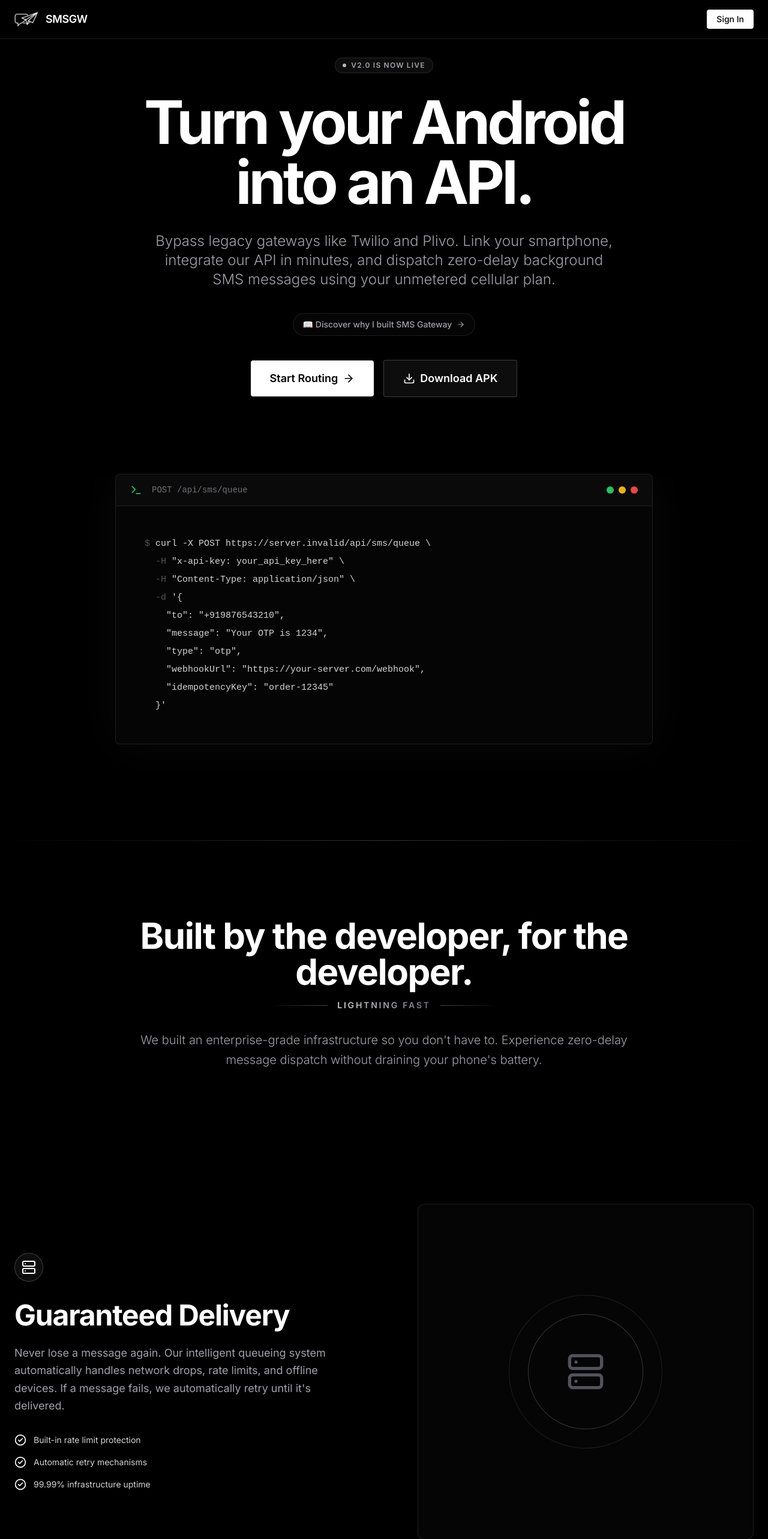
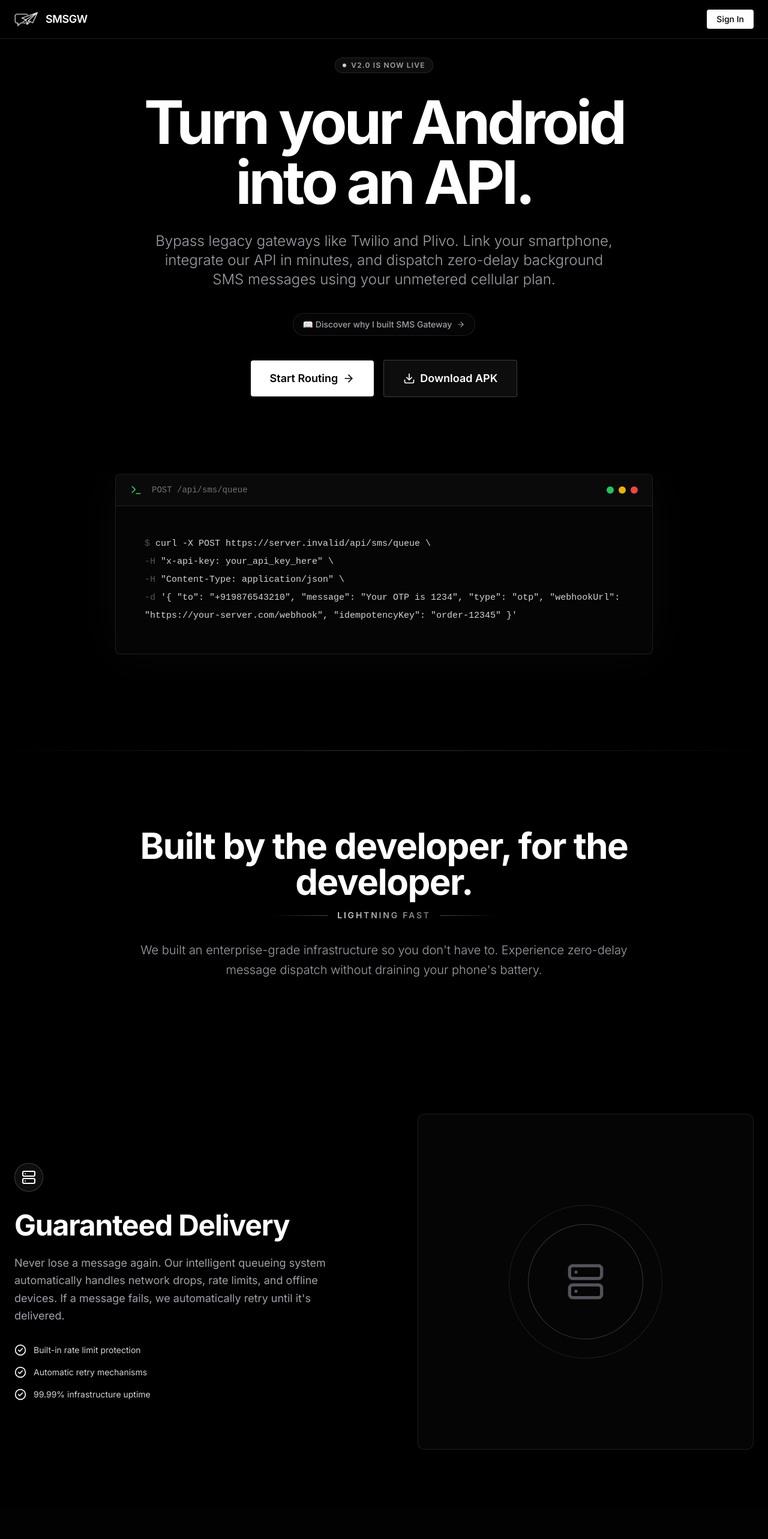
Before and after one commit to vinay-vk-kumar/sms-gateway, a React (Vite) app in the folder frontend/: page / in a window 1280 px wide. Shown: the top 2566 px of the page at 60% size. Built offline with nearby package versions, Linux system fonts and the light colour scheme; no server answers; what react-google-recaptcha-v3 would draw is missing.

Commit message:
fix(seo): switch to framer-motion MotionConfig for crawler detection

```diff
--- a/frontend/src/pages/Landing.jsx
+++ b/frontend/src/pages/Landing.jsx
@@ -5,9 +5,15 @@ import { Smartphone, Zap, Server, Shield, Globe, ArrowRight, Database, Terminal,
 
 const isBot = typeof navigator !== 'undefined' ? /bot|googlebot|crawler|spider|robot|crawling|google-inspectiontool/i.test(navigator.userAgent || '') : false;
 
+const MDiv = isBot ? 'div' : motion.div;
+const MNav = isBot ? 'nav' : motion.nav;
+const MH1 = isBot ? 'h1' : motion.h1;
+const MP = isBot ? 'p' : motion.p;
+const MSpan = isBot ? 'span' : motion.span;
+
 const StaggerContainer = ({ children, delayOffset = 0, className = "" }) => (
-  <motion.div
-    initial={isBot ? false : "hidden"}
+  <MDiv
+    initial={isBot ? undefined : "hidden"}
     whileInView="visible"
     viewport={{ once: true, margin: "0px 0px -50px 0px" }}
     variants={{
@@ -22,26 +28,25 @@ const StaggerContainer = ({ children, delayOffset = 0, className = "" }) => (
     className={className}
   >
     {children}
-  </motion.div>
+  </MDiv>
 );
 
-const FadeUp = ({ children, className = "" }) => (
-  <motion.div
+const FadeUp = ({ children, delay = 0, className = "" }) => (
+  <MDiv
     variants={{
       hidden: { opacity: 0, y: 30 },
-      visible: { opacity: 1, y: 0, transition: { duration: 0.8, ease: [0.21, 0.47, 0.32, 0.98] } }
+      visible: { opacity: 1, y: 0, transition: { duration: 0.8, delay, ease: [0.21, 0.47, 0.32, 0.98] } }
     }}
     className={className}
   >
     {children}
-  </motion.div>
+  </MDiv>
 );
 
 export default function Landing() {
   const { token } = useAuth();
   const navigate = useNavigate();
 
-  // Parallax for hero
   const { scrollY } = useScroll();
   const heroY = useTransform(scrollY, [0, 500], [0, 150]);
   const heroOpacity = useTransform(scrollY, [0, 300], [1, 0]);
@@ -49,22 +54,21 @@ export default function Landing() {
   return (
     <div className="min-h-screen bg-black text-white font-sans selection:bg-white/20 selection:text-white overflow-x-hidden">
 
-      {/* Nav */}
-      <motion.nav
-        initial={isBot ? false : { y: -100 }}
-        animate={{ y: 0 }}
-        transition={{ duration: 0.8, ease: [0.21, 0.47, 0.32, 0.98] }}
+      <MNav
+        initial={isBot ? undefined : { y: -100 }}
+        animate={isBot ? undefined : { y: 0 }}
+        transition={isBot ? undefined : { duration: 0.8, ease: [0.21, 0.47, 0.32, 0.98] }}
         className={`fixed top-0 left-0 right-0 z-50 border-b border-white/10 ${isBot ? 'bg-black' : 'bg-black/80 backdrop-blur-md'}`}
       >
         <div className="max-w-7xl mx-auto px-6 h-16 flex items-center justify-between">
           <div className="flex items-center gap-3">
-            <motion.div
-              whileHover={{ rotate: -10, scale: 1.05 }}
-              transition={{ duration: 0.3, ease: "easeInOut" }}
+            <MDiv
+              whileHover={isBot ? undefined : { rotate: -10, scale: 1.05 }}
+              transition={isBot ? undefined : { duration: 0.3, ease: "easeInOut" }}
               className="w-10 h-10 flex items-center justify-center rounded-lg overflow-hidden bg-transparent"
             >
               <img src="/logo.png" alt="SMSGW Logo" className="w-full h-full object-cover scale-150" />
-            </motion.div>
+            </MDiv>
             <span className="font-semibold text-lg tracking-tight text-white">SMSGW</span>
           </div>
           <div className="flex items-center gap-6">
@@ -85,72 +89,70 @@ export default function Landing() {
             )}
           </div>
         </div>
-      </motion.nav>
+      </MNav>
 
-      {/* Hero Section */}
       <section className="relative pt-24 sm:pt-32 md:pt-24 pb-20 md:pb-32 px-6 flex flex-col items-center justify-center min-h-[80vh] md:min-h-[85vh]">
-        <motion.div
-          style={{ y: heroY, opacity: heroOpacity }}
+        <MDiv
+          style={isBot ? undefined : { y: heroY, opacity: heroOpacity }}
           className="max-w-5xl mx-auto text-center flex flex-col items-center z-10"
         >
-
-          <motion.div
-            initial={isBot ? false : { opacity: 0, scale: 0.8 }}
-            animate={{ opacity: 1, scale: 1 }}
-            transition={{ duration: 0.5, delay: 0.2 }}
+          <MDiv
+            initial={isBot ? undefined : { opacity: 0, scale: 0.8 }}
+            animate={isBot ? undefined : { opacity: 1, scale: 1 }}
+            transition={isBot ? undefined : { duration: 0.5, delay: 0.2 }}
             className="inline-flex items-center gap-2 px-3 py-1 border border-white/10 bg-white/5 mb-6 sm:mb-8 rounded-full"
           >
             <span className="w-1.5 h-1.5 bg-white rounded-full animate-pulse" />
             <span className="text-xs tracking-widest uppercase text-zinc-400 font-semibold">v2.0 is now live</span>
-          </motion.div>
+          </MDiv>
 
           <div className="overflow-hidden mb-8">
-            <motion.h1
-              initial={isBot ? false : { y: "100%" }}
-              animate={{ y: 0 }}
-              transition={{ duration: 1, ease: [0.21, 0.47, 0.32, 0.98], delay: 0.3 }}
+            <MH1
+              initial={isBot ? undefined : { y: "100%" }}
+              animate={isBot ? undefined : { y: 0 }}
+              transition={isBot ? undefined : { duration: 1, ease: [0.21, 0.47, 0.32, 0.98], delay: 0.3 }}
               className="text-[40px] sm:text-5xl md:text-7xl lg:text-[100px] font-bold tracking-tighter leading-[1.05] text-white"
             >
               Turn your Android <br className="hidden md:block" /> into an API.
-            </motion.h1>
+            </MH1>
           </div>
 
-          <motion.p
-            initial={isBot ? false : { opacity: 0 }}
-            animate={{ opacity: 1 }}
-            transition={{ duration: 1, delay: 0.6 }}
+          <MP
+            initial={isBot ? undefined : { opacity: 0 }}
+            animate={isBot ? undefined : { opacity: 1 }}
+            transition={isBot ? undefined : { duration: 1, delay: 0.6 }}
             className="text-base sm:text-lg md:text-2xl text-zinc-400 max-w-3xl mx-auto leading-relaxed font-light mb-8 sm:mb-10"
           >
             Bypass legacy gateways like Twilio and Plivo. Link your smartphone, integrate our API in minutes, and dispatch zero-delay background SMS messages using your unmetered cellular plan.
-          </motion.p>
+          </MP>
 
-          <motion.div
-            initial={isBot ? false : { opacity: 0, y: 10 }}
-            animate={{ opacity: 1, y: 0 }}
-            transition={{ duration: 0.8, delay: 0.7 }}
+          <MDiv
+            initial={isBot ? undefined : { opacity: 0, y: 10 }}
+            animate={isBot ? undefined : { opacity: 1, y: 0 }}
+            transition={isBot ? undefined : { duration: 0.8, delay: 0.7 }}
             className="mb-8 sm:mb-10"
           >
             <Link to="/story" className="inline-flex items-center gap-2 text-zinc-400 hover:text-white transition-all group text-sm font-medium border border-white/10 bg-white/[0.02] px-4 py-2 rounded-full hover:border-white/20 hover:bg-white/5">
               <span>📖 Discover why I built SMS Gateway</span>
               <ArrowRight className="w-3.5 h-3.5 group-hover:translate-x-1 transition-transform" />
             </Link>
-          </motion.div>
+          </MDiv>
 
-          <motion.div
-            initial={isBot ? false : { opacity: 0, y: 20 }}
-            animate={{ opacity: 1, y: 0 }}
-            transition={{ duration: 0.8, delay: 0.8 }}
+          <MDiv
+            initial={isBot ? undefined : { opacity: 0, y: 20 }}
+            animate={isBot ? undefined : { opacity: 1, y: 0 }}
+            transition={isBot ? undefined : { duration: 0.8, delay: 0.8 }}
             className="flex flex-col sm:flex-row items-center gap-4 w-full justify-center"
           >
             <Link
               to={token ? "/dashboard" : "/login"}
               className="group flex items-center justify-center gap-2 px-8 py-4 bg-white text-black font-semibold text-lg hover:bg-zinc-200 transition-colors rounded-sm w-full sm:w-auto overflow-hidden relative"
             >
-              <motion.span
+              <MSpan
                 className="absolute inset-0 bg-zinc-300 origin-left"
-                initial={{ scaleX: 0 }}
-                whileHover={{ scaleX: 1 }}
-                transition={{ duration: 0.3, ease: "easeInOut" }}
+                initial={isBot ? undefined : { scaleX: 0 }}
+                whileHover={isBot ? undefined : { scaleX: 1 }}
+                transition={isBot ? undefined : { duration: 0.3, ease: "easeOut" }}
               />
               <span className="relative z-10 flex items-center gap-2">
                 {token ? "Go to Dashboard" : "Start Routing"}
@@ -166,17 +168,16 @@ export default function Landing() {
               <Download className="w-5 h-5" />
               Download APK
             </a>
-          </motion.div>
-        </motion.div>
+          </MDiv>
+        </MDiv>
       </section>
 
-      {/* Hero Terminal Snippet */}
       <section className="px-6 pb-40 relative z-20 w-full overflow-hidden">
         <StaggerContainer className="max-w-4xl mx-auto w-full">
           <FadeUp>
-            <motion.div
-              whileHover={{ y: -5, boxShadow: "0 20px 80px rgba(255,255,255,0.05)" }}
-              transition={{ duration: 0.4 }}
+            <MDiv
+              whileHover={isBot ? undefined : { y: -5, boxShadow: "0 20px 80px rgba(255,255,255,0.05)" }}
+              transition={isBot ? undefined : { duration: 0.4 }}
               className="border border-white/10 bg-[#050505] shadow-[0_0_80px_rgba(255,255,255,0.03)] rounded-lg overflow-hidden w-full"
             >
               <div className="flex items-center justify-between px-6 py-4 border-b border-white/10 bg-[#0a0a0a]">
@@ -191,36 +192,34 @@ export default function Landing() {
                 </div>
               </div>
               <div className="p-4 sm:p-8 md:p-12 overflow-x-auto w-full">
-                <pre className="font-mono text-[13px] sm:text-[15px] leading-loose text-zinc-300">
-                  <motion.div variants={{ hidden: { opacity: 0, x: -10 }, visible: { opacity: 1, x: 0 } }}>
+                <div className="font-mono text-[13px] sm:text-[15px] leading-loose text-zinc-300">
+                  <div>
                     <span className="text-zinc-600">$</span> curl -X POST {import.meta.env.VITE_API_SNIPPET_URL || 'https://api.yourdomain.com'}/api/sms/queue \
-                  </motion.div>
-                  <motion.div variants={{ hidden: { opacity: 0, x: -10 }, visible: { opacity: 1, x: 0 } }}>
+                  </div>
+                  <div>
                     <span className="text-zinc-600">  -H</span> "x-api-key: your_api_key_here" \
-                  </motion.div>
-                  <motion.div variants={{ hidden: { opacity: 0, x: -10 }, visible: { opacity: 1, x: 0 } }}>
+                  </div>
+                  <div>
                     <span className="text-zinc-600">  -H</span> "Content-Type: application/json" \
-                  </motion.div>
-                  <motion.div variants={{ hidden: { opacity: 0, x: -10 }, visible: { opacity: 1, x: 0 } }}>
+                  </div>
+                  <div>
                     <span className="text-zinc-600">  -d</span> '{'{\n    "to": "+919876543210",\n    "message": "Your OTP is 1234",\n    "type": "otp",\n    "webhookUrl": "https://your-server.com/webhook",\n    "idempotencyKey": "order-12345"\n  }'}'
-                  </motion.div>
-                </pre>
+                  </div>
+                </div>
               </div>
-            </motion.div>
+            </MDiv>
           </FadeUp>
         </StaggerContainer>
       </section>
 
-      {/* Spacer / Line */}
-      <motion.div
-        initial={isBot ? false : { scaleX: 0 }}
-        whileInView={{ scaleX: 1 }}
-        viewport={{ once: true }}
-        transition={{ duration: 1.5, ease: "easeInOut" }}
+      <MDiv
+        initial={isBot ? undefined : { scaleX: 0 }}
+        whileInView={isBot ? undefined : { scaleX: 1 }}
+        viewport={isBot ? undefined : { once: true }}
+        transition={isBot ? undefined : { duration: 1.5, ease: "easeInOut" }}
         className="w-full h-px bg-gradient-to-r from-transparent via-white/20 to-transparent origin-center"
       />
 
-      {/* Main Intro for Features */}
       <section className="py-24 md:py-32 px-6 text-center max-w-4xl mx-auto">
         <StaggerContainer>
           <FadeUp>
@@ -243,44 +242,41 @@ export default function Landing() {
         </StaggerContainer>
       </section>
 
-      {/* Feature 1: Reliability */}
       <section className="py-24 px-6 overflow-hidden">
         <div className="max-w-7xl mx-auto flex flex-col lg:flex-row items-center gap-16">
-          <StaggerContainer className="flex-1 lg:pr-12">
+          <div className="flex-1 lg:pr-12">
             <FadeUp>
-              <motion.div
-                whileHover={{ rotate: 90 }}
-                transition={{ duration: 0.5 }}
-                className="w-12 h-12 flex items-center justify-center border border-white/20 bg-white/5 rounded-full mb-8"
-              >
+              <div className="w-12 h-12 flex items-center justify-center border border-white/20 bg-white/5 rounded-full mb-8">
                 <Server className="w-6 h-6 text-white" />
-              </motion.div>
+              </div>
             </FadeUp>
-            <FadeUp><h3 className="text-3xl md:text-5xl font-bold tracking-tight mb-6">Guaranteed Delivery</h3></FadeUp>
-            <FadeUp>
+            <FadeUp delay={0.1}>
+              <h3 className="text-3xl md:text-5xl font-bold tracking-tight mb-6">Guaranteed Delivery</h3>
+            </FadeUp>
+            <FadeUp delay={0.2}>
               <p className="text-lg text-zinc-400 leading-relaxed mb-8">
                 Never lose a message again. Our intelligent queueing system automatically handles network drops, rate limits, and offline devices. If a message fails, we automatically retry until it's delivered.
               </p>
             </FadeUp>
             <ul className="space-y-4">
-              <FadeUp><li className="flex items-center gap-3 text-zinc-300"><CheckCircle2 className="w-5 h-5 text-white" /> Built-in rate limit protection</li></FadeUp>
-              <FadeUp><li className="flex items-center gap-3 text-zinc-300"><CheckCircle2 className="w-5 h-5 text-white" /> Automatic retry mechanisms</li></FadeUp>
-              <FadeUp><li className="flex items-center gap-3 text-zinc-300"><CheckCircle2 className="w-5 h-5 text-white" /> 99.99% infrastructure uptime</li></FadeUp>
+              <FadeUp delay={0.3}><li className="flex items-center gap-3 text-zinc-300"><CheckCircle2 className="w-5 h-5 text-white" /> Built-in rate limit protection</li></FadeUp>
+              <FadeUp delay={0.4}><li className="flex items-center gap-3 text-zinc-300"><CheckCircle2 className="w-5 h-5 text-white" /> Automatic retry mechanisms</li></FadeUp>
+              <FadeUp delay={0.5}><li className="flex items-center gap-3 text-zinc-300"><CheckCircle2 className="w-5 h-5 text-white" /> 99.99% infrastructure uptime</li></FadeUp>
             </ul>
-          </StaggerContainer>
+          </div>
 
           <div className="flex-1 w-full relative">
-            <motion.div
-              initial={isBot ? false : { opacity: 0, scale: 0.9 }}
-              whileInView={{ opacity: 1, scale: 1 }}
-              viewport={{ once: true, margin: "0px 0px -50px 0px" }}
-              transition={{ duration: 0.8, ease: "easeOut" }}
+            <MDiv
+              initial={isBot ? undefined : { opacity: 0, scale: 0.9 }}
+              whileInView={isBot ? undefined : { opacity: 1, scale: 1 }}
+              viewport={isBot ? undefined : { once: true, margin: "0px 0px -50px 0px" }}
+              transition={isBot ? undefined : { duration: 0.8, ease: "easeOut" }}
               className="relative aspect-square md:aspect-video lg:aspect-square flex items-center justify-center"
             >
               <div className="absolute inset-0 border border-white/10 rounded-2xl bg-[#050505] overflow-hidden flex items-center justify-center group">
                 <motion.div
-                  animate={{ rotate: 360 }}
-                  transition={{ duration: 20, repeat: Infinity, ease: "linear" }}
+                  animate={isBot ? undefined : { rotate: 360 }}
+                  transition={isBot ? undefined : { duration: 20, repeat: Infinity, ease: "linear" }}
                   className="w-48 h-48 rounded-full border border-white/20 absolute"
                 />
                 <motion.div
@@ -292,7 +288,7 @@ export default function Landing() {
                   <Server className="w-16 h-16 text-zinc-600 group-hover:text-white transition-colors duration-500" />
                 </motion.div>
               </div>
-            </motion.div>
+            </MDiv>
           </div>
         </div>
       </section>
@@ -301,11 +297,11 @@ export default function Landing() {
       <section className="py-24 px-6 overflow-hidden bg-[#020202]">
         <div className="max-w-7xl mx-auto flex flex-col-reverse lg:flex-row items-center gap-16">
           <div className="flex-1 w-full relative">
-            <motion.div
-              initial={isBot ? false : { opacity: 0, scale: 0.9 }}
-              whileInView={{ opacity: 1, scale: 1 }}
-              viewport={{ once: true, margin: "0px 0px -50px 0px" }}
-              transition={{ duration: 0.8, ease: "easeOut" }}
+            <MDiv
+              initial={isBot ? undefined : { opacity: 0, scale: 0.9 }}
+              whileInView={isBot ? undefined : { opacity: 1, scale: 1 }}
+              viewport={isBot ? undefined : { once: true, margin: "0px 0px -50px 0px" }}
+              transition={isBot ? undefined : { duration: 0.8, ease: "easeOut" }}
               className="relative aspect-square md:aspect-video lg:aspect-square flex items-center justify-center"
             >
               <div className="absolute inset-0 border border-white/10 rounded-2xl bg-[#050505] overflow-hidden flex items-center justify-center group">
@@ -324,7 +320,7 @@ export default function Landing() {
                   <Smartphone className="w-16 h-16 text-zinc-600 group-hover:text-white transition-colors duration-500" />
                 </motion.div>
               </div>
-            </motion.div>
+            </MDiv>
           </div>
 
           <StaggerContainer className="flex-1 lg:pl-12">
```
Also changed, not shown: 1 other file (tests, documents, lock files or other folders).
